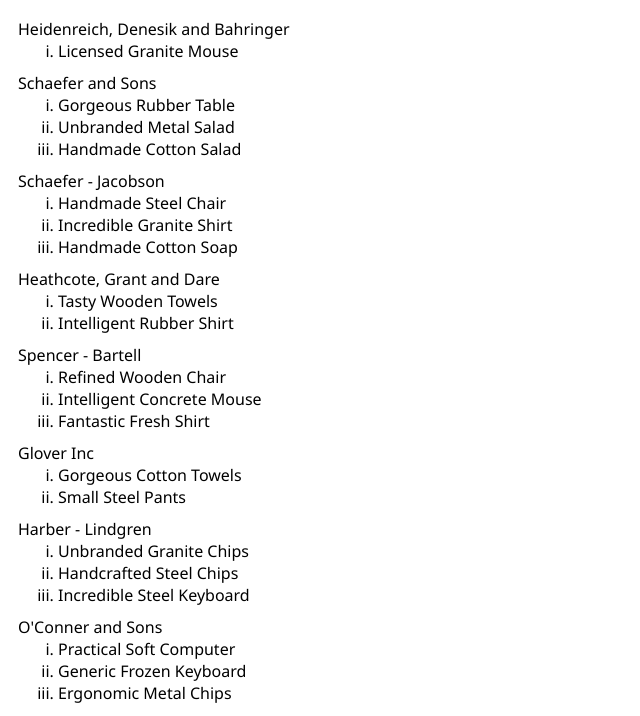
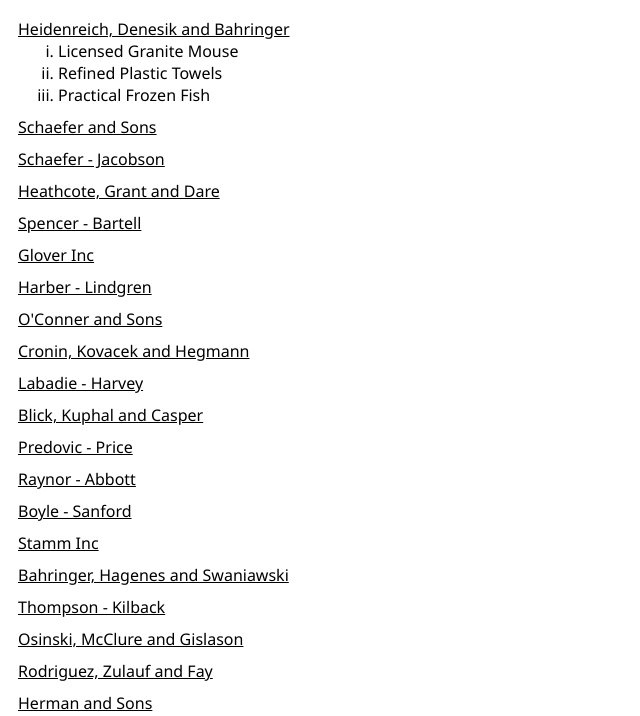
Before and after one commit to JamieHa8794/companies-products-front-end, a website with bundled scripts: page index.html in a window 1280 px wide. Shown: the part 54-770 px from the top of the page, without its empty margins (0-640 px from the left). Built offline with nearby package versions, Linux system fonts and the light colour scheme.

Commit message:
change display on hashChange

```diff
--- a/public/styles.css
+++ b/public/styles.css
@@ -17,3 +17,6 @@ li > ul > li {
     list-style: lower-roman;
     padding-bottom: 0px;
 }
+a{
+    color: black;
+}
--- a/src/index.js
+++ b/src/index.js
@@ -5,22 +5,30 @@ const companies = new Array(50).fill('').map(_ =>{
 })
 
 const productMap = companies.reduce((acc, company)=>{
-    acc[company] = new Array(1 + faker.random.number(2)).fill('-').map(_ =>{
+    acc[company] = new Array(3 + faker.datatype.number(3)).fill('-').map(_ =>{
         return(faker.commerce.productName())
     })
     return acc;
 },{})
 
-console.log(productMap)
+
+let curr = window.location.hash.slice(1)*1;
+
+
+
 
 
 const companyList = document.querySelector('#company-List')
 
 const render = () =>{
     const html = `
-        ${companies.map(company =>`
+        ${companies.map((company, idx) =>`
             <li>
+                <a href='#${idx}'>
                     ${company}
+                </a>
+                ${curr === idx ?
+                `
                     <ul>
                         ${productMap[company].map(product =>{
                             return(`
@@ -30,6 +38,10 @@ const render = () =>{
                             `)
                         }).join('')}
                     </ul>
+                ` :
+                ''
+                }
+
             </li>
         `).join('')}
     `
@@ -38,3 +50,8 @@ const render = () =>{
 
 
 render();
+
+window.addEventListener('hashchange', ()=>{
+    curr = window.location.hash.slice(1)*1;
+    render();
+})
```
Also changed, not shown: 1 other file. Lines whose indentation alone changed are shown as unchanged.
